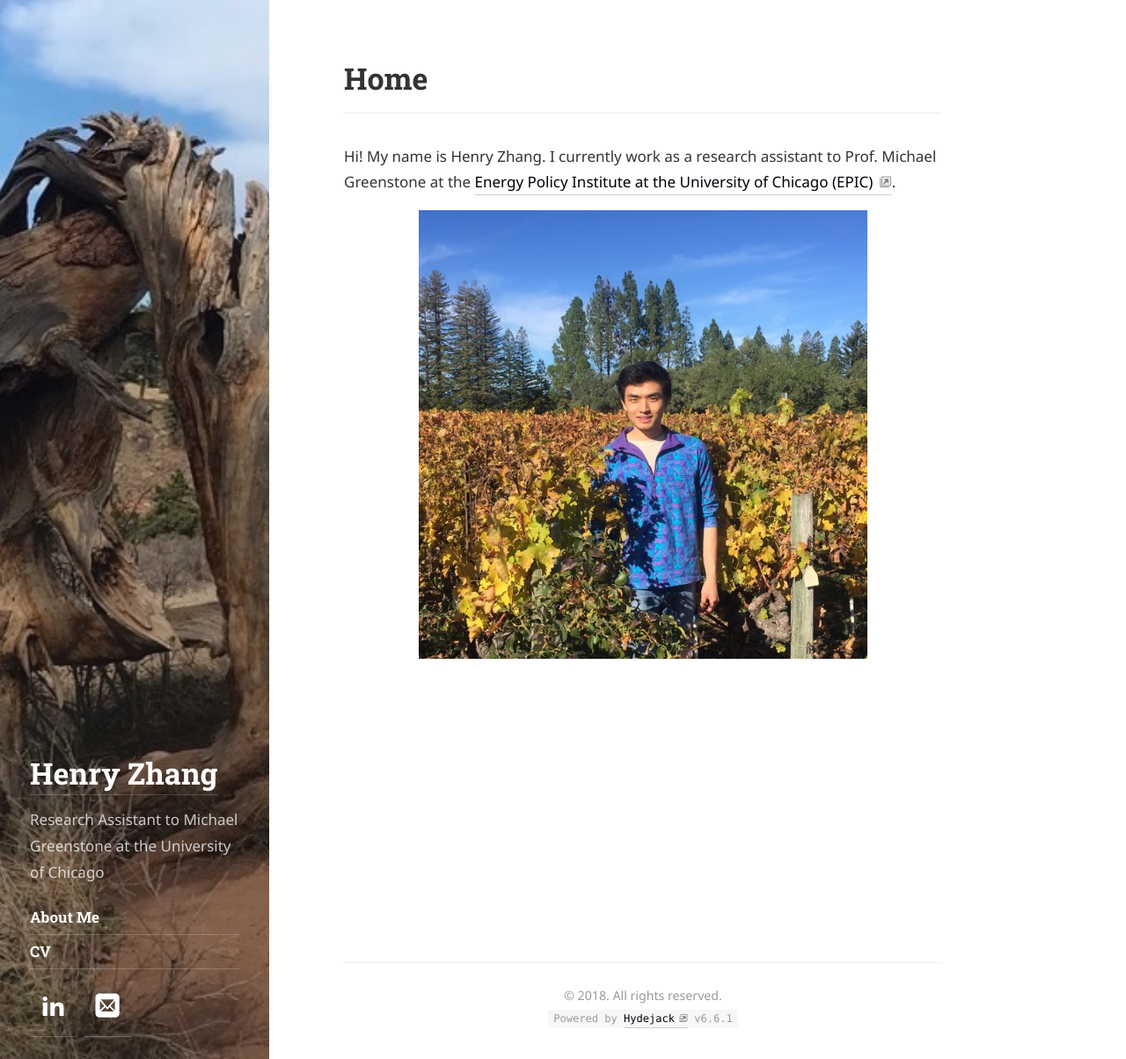
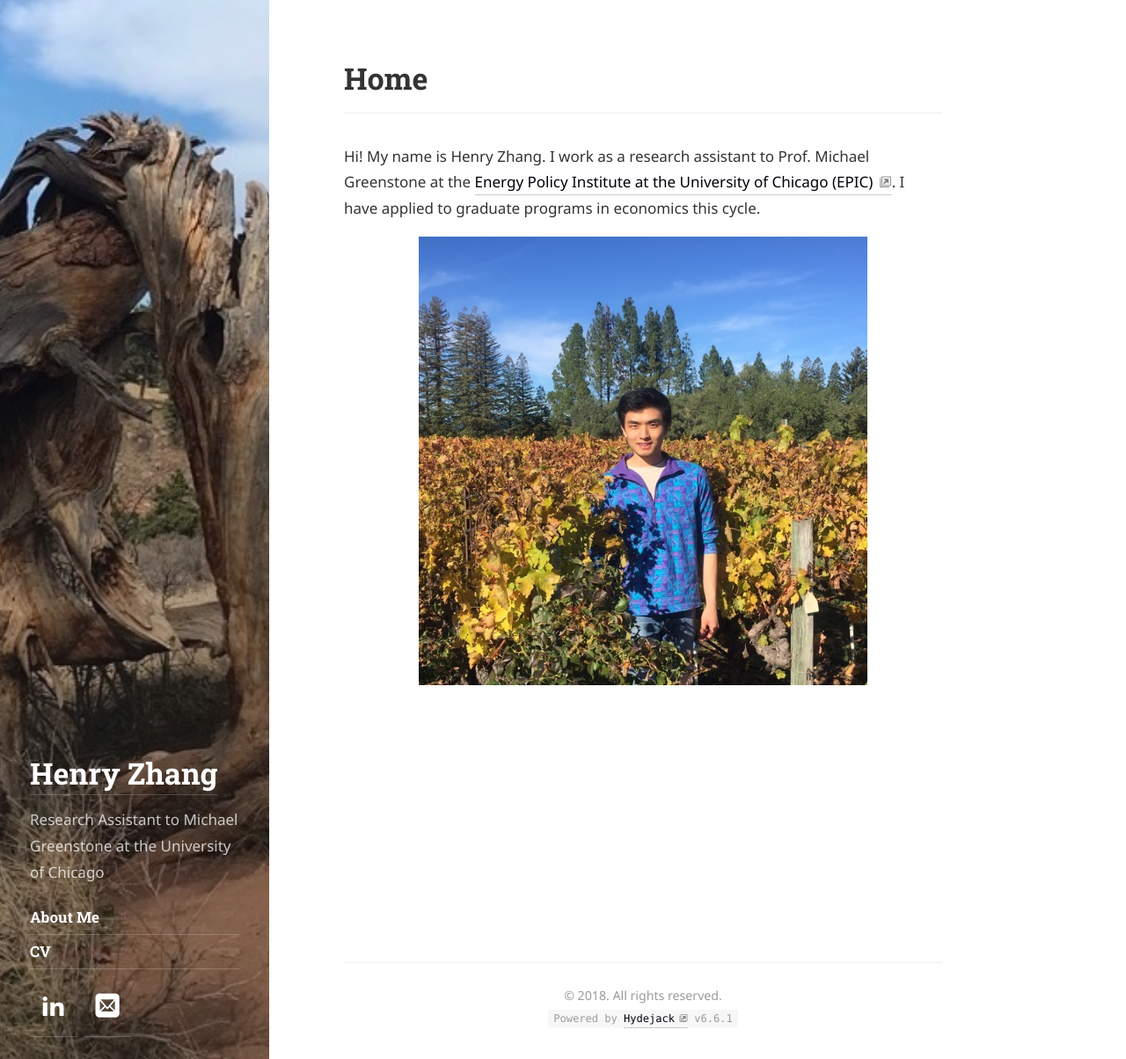
Before and after one commit to verklighet/verklighet.github.io, a Jekyll site: the page built from index.html, in a window 1280 px wide and 1204 px high. Shown: the whole window at 88% size. Built offline with Jekyll 4.4.1, drawn with Linux system fonts in a browser that asks for light colours; some web fonts are replaced; the list of posts is cut into pages by our own code.

Commit message:
Added text to homepage description

```diff
--- a/index.html
+++ b/index.html
@@ -3,7 +3,7 @@
 title: Home
 order: 1
 ---
-<p>Hi! My name is Henry Zhang. I currently work as a research assistant to Prof. Michael Greenstone at the <a href="https://epic.uchicago.edu/">Energy Policy Institute at the University of Chicago (EPIC)</a>.
+<p>Hi! My name is Henry Zhang. I work as a research assistant to Prof. Michael Greenstone at the <a href="https://epic.uchicago.edu/">Energy Policy Institute at the University of Chicago (EPIC)</a>. I have applied to graduate programs in economics this cycle.
 <p>
 <div style="position:relative;padding-top:100%;">
 	<img src="assets/img/headshot_vcropped.jpg" alt="Henry Zhang"
```
